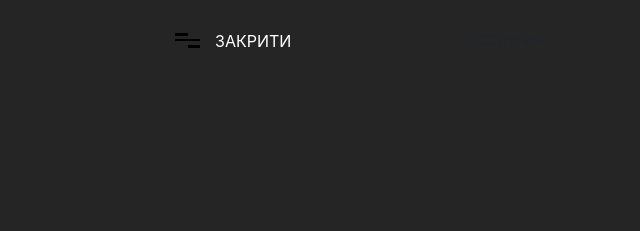
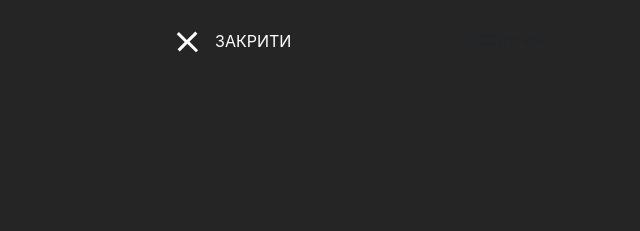
Before and after one commit to melkoff/Slider-Vania, a website: page src/index.html in a window 1280 px wide. Both pictures are taken after a click on the button "МЕНЮ". Shown: the top 231 px of the page, 0-640 px from the left. Drawn offline with nearby package versions, Linux system fonts and the light colour scheme; files that its build step writes are made by us from their sources.

Commit message:
fix burger close animation

```diff
--- a/src/components/_header.html
+++ b/src/components/_header.html
@@ -6,7 +6,7 @@
                 <img src="./img/logo.svg" alt="logo">
             </a>
             <button id="burgerMenu" type="button" class="burger-menu">
-                <span>
+                <span class="span-burger">
                     <i></i>
                 </span>
                 <em id="burgerTextOpen">меню</em>
--- a/src/js/script.js
+++ b/src/js/script.js
@@ -88,6 +88,9 @@ let menu = document.getElementById("mainMenu");
 // Get the button
 let btnBurger = document.getElementById("burgerMenu");
 
+// Change burger class and style
+let spanElement = document.querySelector('.span-burger');
+
 // Toggle menu visibility
 btnBurger.onclick = function () {
   if (menu.style.display === "block") {
@@ -102,7 +105,18 @@ btnBurger.onclick = function () {
     menu.style.display = "block";
     toggleButtonText(); // Call function to change text revers
   }
+  if (spanElement.classList.contains('span-burger')) {
+    // if class .span-burger than we change to class .burger-close
+    spanElement.classList.remove('span-burger');
+    spanElement.classList.add('burger-close');
+  } else {
+    // if not change to class .span-burger
+    spanElement.classList.remove('burger-close');
+    spanElement.classList.add('span-burger');
+  }
 }
+
+// =========================================================================================== //
 
 // Get text elements
 let burgerTextOpen = document.getElementById("burgerTextOpen");
--- a/src/sass/components/_header.scss
+++ b/src/sass/components/_header.scss
@@ -38,7 +38,7 @@
 
                 &:hover {
                     color: red;
-                    span {
+                    .span-burger {
                         i,
                         &::before,
                         &::after {
@@ -49,7 +49,7 @@
                     }
                 }
 
-                span {
+                .span-burger {
                     width: 25px;
                     height: 15px;
                     position: relative;
@@ -88,6 +88,50 @@
                         transition: 0.3s;
                     }
                 }
+
+                .burger-close {
+                    width: 25px;
+                    height: 15px;
+                    position: relative;
+                    margin-right: 25px;
+
+                    i {
+                        position: absolute;
+                        content: "";
+                        width: 100%;
+                        height: 3px;
+                        left: 0;
+                        top: 50%;
+                        transform: translate(0%, -50%);
+                        background-color: #ffffff;
+                        transform: rotate(-45deg);
+                    }
+
+                    &::before {
+                        position: absolute;
+                        content: "";
+                        width: 50%;
+                        height: 3px;
+                        top: 3px;
+                        left: 1px;
+                        background-color: #ffffff;
+                        transition: 0.3s;
+                        transform: rotate(45deg);
+                    }
+
+                    &::after {
+                        position: absolute;
+                        content: "";
+                        width: 50%;
+                        height: 3px;
+                        bottom: 0;
+                        right: 2px;
+                        background-color: #ffffff;
+                        transition: 0.3s;
+                        transform: rotate(45deg);
+                    }
+                }
+
                 em {
                     position: absolute;
                     left: 40px;
@@ -334,7 +378,7 @@
                         position: relative;
                         padding-right: 15px;
                         &::after {
-							content: '\276F';
+                            content: "\276F";
                             position: absolute;
                             top: 50%;
                             right: 0;
@@ -357,7 +401,7 @@
                             left: -25px;
                             transition: all 0.6s ease 0s;
                             &::before {
-								content: '';
+                                content: "";
                                 display: block;
                                 position: absolute;
                                 left: 0;
```
Lines whose indentation alone changed are shown as unchanged.
